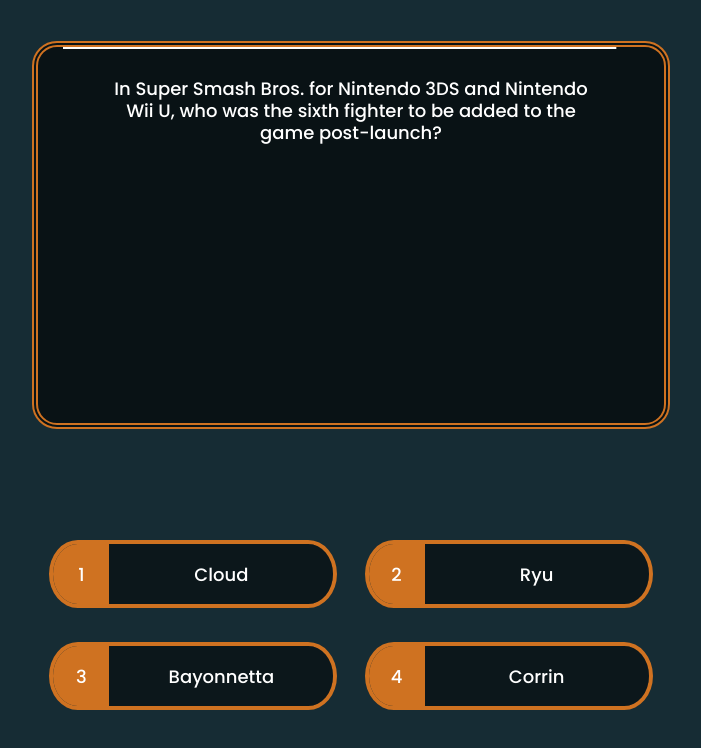
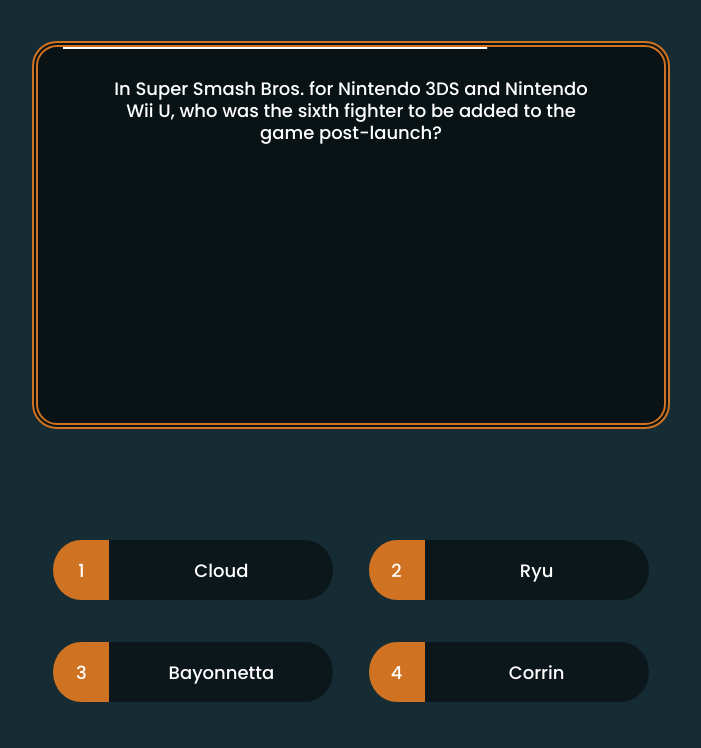
Before and after one commit to cfLaz/TriviaQuiz, a React (Create React App) app: page /quiz in a window 1280 px wide. Shown: the top 748 px of the page, without its empty margins (289-990 px from the left). Built offline with nearby package versions, Linux system fonts and the light colour scheme.

Commit message:
handle question answer and expiration

```diff
--- a/src/components/answers/Answer.tsx
+++ b/src/components/answers/Answer.tsx
@@ -1,13 +1,16 @@
 import { useDispatch, useSelector } from 'react-redux'
-import { QAStateAndActions, setUserAnswer } from '../../store'
+import { QAStateAndActions, setAnswerClicked, setUserAnswer } from '../../store'
 import { QuestionExpiredOverlay } from '../util/QuestionExpiredOverlay'
+import { deriveClasses } from '../../util/deriveClasses'
+import { useEffect, useState } from 'react'
 
 interface AnswerProps {
    num: number
    text: string
+   isCorrect: boolean
 }
 
-export const Answer = ({ num, text }: AnswerProps) => {
+export const Answer = ({ num, text, isCorrect }: AnswerProps) => {
    const dispatch = useDispatch()
    const currentQuestionData = useSelector(
       (state: { QA: QAStateAndActions }) => state.QA.currentQuestionData
@@ -15,20 +18,39 @@
    const questionExpired = useSelector(
       (state: { QA: QAStateAndActions }) => state.QA.questionExpired
    )
-   function answerQuestion(answerText: string) {
-      // currentQuestionData.correct_answer == answerText
-      //    ? onCorrectAnimate()
-      //    : onWrongAnimate()
+   const answerClicked = useSelector(
+      (state: { QA: QAStateAndActions }) => state.QA.answerClicked
+   )
+   const userAnswer = useSelector(
+      (state: { QA: QAStateAndActions }) => state.QA.userAnswer
+   )
 
-      dispatch(setUserAnswer(answerText))
+   const [clickedAnswerKey, setClickedAnswerKey] = useState<number>(0)
+
+   function answerClick(key: number) {
+      setAnswerClicked(true)
+      setTimeout(() => {
+         setClickedAnswerKey(key)
+      }, 1000)
+      setTimeout(() => {
+         dispatch(setAnswerClicked(false))
+         dispatch(setUserAnswer(text))
+         setClickedAnswerKey(0)
+      }, 2000)
    }
-
    return (
       <>
          <div
             key={num}
-            className='answer'
-            onClick={() => !questionExpired && answerQuestion(text)}
+            className={deriveClasses({
+               answer: true,
+               answer_correct: isCorrect && clickedAnswerKey == num,
+               answer_incorrect: !isCorrect && clickedAnswerKey == num,
+               answer_expired: questionExpired,
+            })}
+            onClick={(e) => {
+               if (!answerClicked && !questionExpired) answerClick(num)
+            }}
          >
             <div>{num}</div>
             <div>{text}</div>
--- a/src/components/answers/AnswersContainer.tsx
+++ b/src/components/answers/AnswersContainer.tsx
@@ -1,14 +1,19 @@
-import { useSelector } from 'react-redux'
-import { QAStateAndActions } from '../../store'
+import { useDispatch, useSelector } from 'react-redux'
+import { QAStateAndActions, setUserAnswer } from '../../store'
 import { Classes } from '../../util/Classes'
 import { getShuffledArrayElements } from '../../util/arrays'
 import { isObjectEmpty } from '../../util/object'
 import { Answer } from './Answer'
+import { useEffect } from 'react'
 
 const AnswersContainer = () => {
    const currentQuestionData = useSelector(
       (state: { QA: QAStateAndActions }) => state.QA.currentQuestionData
    )
+   const currentQDataIndex = useSelector(
+      (state: { QA: QAStateAndActions }) => state.QA.currentQDataIndex
+   )
+   const dispatch = useDispatch()
 
    let answers
    if (!isObjectEmpty(currentQuestionData)) {
@@ -18,10 +23,20 @@
       ])
    }
 
+   useEffect(() => {
+      dispatch(setUserAnswer(''))
+   }, [currentQDataIndex])
+
    return (
       <div className={Classes.answersContainer}>
          {answers
-            ? answers.map((a, index) => <Answer num={index + 1} text={a} />)
+            ? answers.map((a, index) => (
+                 <Answer
+                    num={index + 1}
+                    text={a}
+                    isCorrect={currentQuestionData.correct_answer == a}
+                 />
+              ))
             : 'Loading...'}
       </div>
    )
--- a/src/components/answers/index.scss
+++ b/src/components/answers/index.scss
@@ -34,7 +34,7 @@
    height: 60px;
    overflow: hidden;
    display: flex;
-   border: 4px solid $color-accent;
+   //border: 4px solid $color-accent;
    border-radius: 10%/50%;
    transition: all .2s ease-in-out;
    font-size: $font-size-large;
@@ -50,4 +50,15 @@
    :nth-child(2) {
       @include answer-child-style(80%, $color-primary);
    }
+   &_correct {
+      border: 2px solid green;
+   }
+
+   &_incorrect {
+      border: 2px solid red;
+   }
+
+   &_expired {
+      pointer-events: none;
+   }
 }
--- a/src/components/question/QuestionBox.tsx
+++ b/src/components/question/QuestionBox.tsx
@@ -1,6 +1,4 @@
-// QuestionBox.tsx
-
-import React, { useEffect, useState } from 'react'
+import React, { useCallback, useEffect, useRef, useState } from 'react'
 import { useSelector, useDispatch } from 'react-redux'
 import { QuestionData, getRandomQuestions } from '../../api/getQuestions'
 import { Classes } from '../../util/Classes'
@@ -20,104 +18,64 @@
 import question_expired from '../../assets/sounds/question_expired.wav'
 
 const QuestionBox = () => {
-   const questionExpiredSoundEffect = new Audio(question_expired)
+   const questionExpiredSoundEffect = useRef(new Audio(question_expired))
+
    const dispatch = useDispatch()
+   const QASelector = (state: { QA: QAStateAndActions }) => state.QA
+   const {
+      allQuestionsData,
+      currentQuestionData,
+      answerClicked,
+      userAnswer,
+      currentQDataIndex,
+      questionStarted,
+      questionExpired,
+   } = useSelector(QASelector)
 
-   const allQuestionsData = useSelector(
-      (state: { QA: QAStateAndActions }) => state.QA.allQuestionsData
-   )
-   const currentQuestionData = useSelector(
-      (state: { QA: QAStateAndActions }) => state.QA.currentQuestionData
-   )
-   const userAnswer = useSelector(
-      (state: { QA: QAStateAndActions }) => state.QA.userAnswer
-   )
-   const currentQDataIndex = useSelector(
-      (state: { QA: QAStateAndActions }) => state.QA.currentQDataIndex
-   )
-   const questionStarted = useSelector(
-      (state: { QA: QAStateAndActions }) => state.QA.questionStarted
-   )
-   const questionExpired = useSelector(
-      (state: { QA: QAStateAndActions }) => state.QA.questionExpired
-   )
+   const fetchData = useCallback(async () => {
+      const questionsData = HC15questions
+      if (questionsData.length) {
+         dispatch(setAllQuestionsData(questionsData))
+         dispatch(setCurrentQuestionData(questionsData[0]))
+         dispatch(setCurrentQDataIndex(0))
+         dispatch(setQuestionStarted(true))
+      } /*  async function getShuffledQuestionsData(): Promise<QuestionData[]> { try { const [easyQuestionsData, mediumQuestionsData, hardQuestionsData] = await Promise.all([ getRandomQuestions('easy'), new Promise<QuestionData[]>((resolve) => setTimeout( () => resolve(getRandomQuestions('medium')), 5000 ) ), new Promise<QuestionData[]>((resolve) => setTimeout( () => resolve(getRandomQuestions('hard')), 10000 ) ), ]) return getShuffledArrayElements([ ...easyQuestionsData, ...mediumQuestionsData, ...hardQuestionsData, ]) } catch (error) { //should deal with this globally, to have a consistent error handling console.error(error) return [] } } */
+   }, [dispatch])
 
    useEffect(() => {
-      const fetchData = async () => {
-         // const questionsData = await getShuffledQuestionsData()
-         const questionsData = HC15questions
-         if (questionsData.length) {
-            dispatch(setAllQuestionsData(questionsData))
-            dispatch(setCurrentQuestionData(questionsData[0]))
-            dispatch(setQuestionStarted(true))
-         }
-      }
-
-      /*  async function getShuffledQuestionsData(): Promise<QuestionData[]> {
-         try {
-            const [easyQuestionsData, mediumQuestionsData, hardQuestionsData] =
-               await Promise.all([
-                  getRandomQuestions('easy'),
-                  new Promise<QuestionData[]>((resolve) =>
-                     setTimeout(
-                        () => resolve(getRandomQuestions('medium')),
-                        5000
-                     )
-                  ),
-                  new Promise<QuestionData[]>((resolve) =>
-                     setTimeout(
-                        () => resolve(getRandomQuestions('hard')),
-                        10000
-                     )
-                  ),
-               ])
-
-            return getShuffledArrayElements([
-               ...easyQuestionsData,
-               ...mediumQuestionsData,
-               ...hardQuestionsData,
-            ])
-         } catch (error) {
-            //should deal with this globally, to have a consistent error handling
-            console.error(error)
-            return []
-         }
-      } */
       fetchData()
-   }, [])
+   }, [fetchData])
 
    useEffect(() => {
-      if (questionStarted) {
-         setTimeout(
-            (onSetQDataIndex) => {
-               if (onSetQDataIndex == currentQDataIndex) {
+      let timerId: NodeJS.Timeout
+      if (questionStarted && !userAnswer && !answerClicked) {
+         timerId = setTimeout(() => {
+            {
+               if (questionStarted && !userAnswer && !answerClicked) {
+                  questionExpiredSoundEffect.current.play()
                   dispatch(setQuestionExpired(true))
                   dispatch(setQuestionStarted(false))
-                  questionExpiredSoundEffect.play()
                }
-            },
-            15000,
-            currentQDataIndex //onSetQDataIndex
-         )
+            }
+         }, 15000)
       }
-   }, [questionStarted])
+      return () => {
+         clearTimeout(timerId)
+      }
+   }, [currentQDataIndex, dispatch])
 
-   useEffect(() => {
-      const timeDelay = questionExpired ? 1000 : 0
-      if (
-         userAnswer === allQuestionsData[currentQDataIndex]?.correct_answer ||
-         questionExpired
-      ) {
-         setTimeout(() => {
-            dispatch(
-               setCurrentQuestionData(allQuestionsData[currentQDataIndex + 1])
-            )
-            dispatch(setCurrentQDataIndex(currentQDataIndex + 1))
-            dispatch(setQuestionExpired(false))
-            dispatch(setQuestionStarted(true))
-         }, timeDelay)
-      }
-   }, [userAnswer, questionExpired, dispatch])
+   if (userAnswer) {
+      setupNextQuestion()
+   } else if (questionExpired) {
+      setTimeout(() => setupNextQuestion(), 1000)
+   }
+
+   function setupNextQuestion() {
+      dispatch(setCurrentQuestionData(allQuestionsData[currentQDataIndex + 1]))
+      dispatch(setCurrentQDataIndex(currentQDataIndex + 1))
+      dispatch(setQuestionExpired(false))
+      dispatch(setQuestionStarted(true))
+   }
 
    return (
       <>
@@ -131,7 +89,10 @@
             </div>
 
             {questionStarted && (
-               <AnimatedRectangleTimer dependancy={currentQuestionData} />
+               <AnimatedRectangleTimer
+                  resetDependancy={currentQuestionData}
+                  pauseOn={!!answerClicked}
+               />
             )}
 
             {questionExpired && <QuestionExpiredOverlay />}
--- a/src/store/index.tsx
+++ b/src/store/index.tsx
@@ -12,6 +12,8 @@
    setCurrentQDataIndex?: (index: number) => void
    userAnswer?: string
    setUserAnswer?: (answer: string) => void
+   answerClicked?: boolean
+   setAnswerClicked?: (clicked: boolean) => void
    questionStarted?: boolean
    setQuestionStarted?: (start: boolean) => void
    questionExpired?: boolean
@@ -21,8 +23,9 @@
 const initialState: QAStateAndActions = {
    allQuestionsData: [],
    currentQuestionData: {} as QuestionData,
-   currentQDataIndex: 0,
+   currentQDataIndex: -1,
    userAnswer: '',
+   answerClicked: false,
    questionStarted: false,
    questionExpired: false,
 }
@@ -39,6 +42,9 @@
       },
       setCurrentQDataIndex: (state, action) => {
          state.currentQDataIndex = action.payload
+      },
+      setAnswerClicked: (state, action) => {
+         state.answerClicked = action.payload
       },
       setUserAnswer: (state, action) => {
          state.userAnswer = action.payload
@@ -63,6 +69,7 @@
 export const {
    setAllQuestionsData,
    setCurrentQuestionData,
+   setAnswerClicked,
    setUserAnswer,
    setCurrentQDataIndex,
    setQuestionStarted,
```
Also changed, not shown: src/components/util/animatedRectangleTimer/index.tsx (+14 -4 lines).
